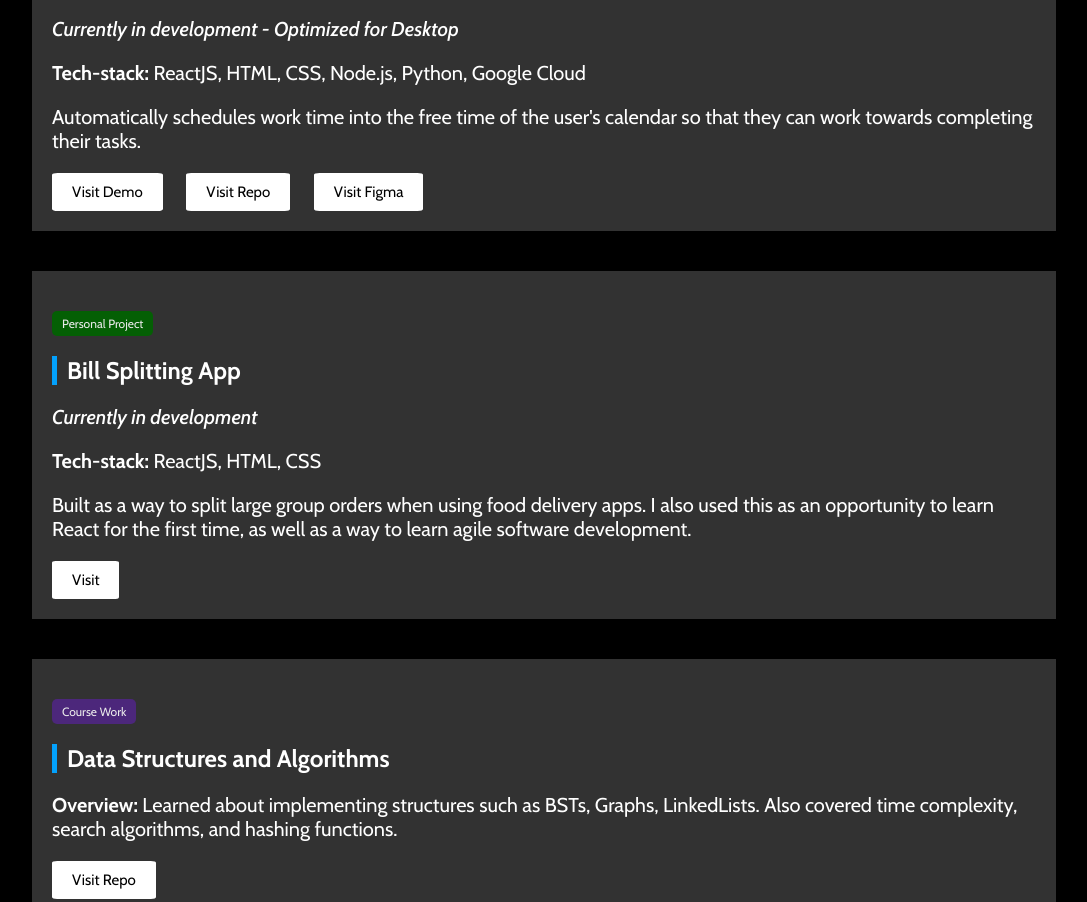
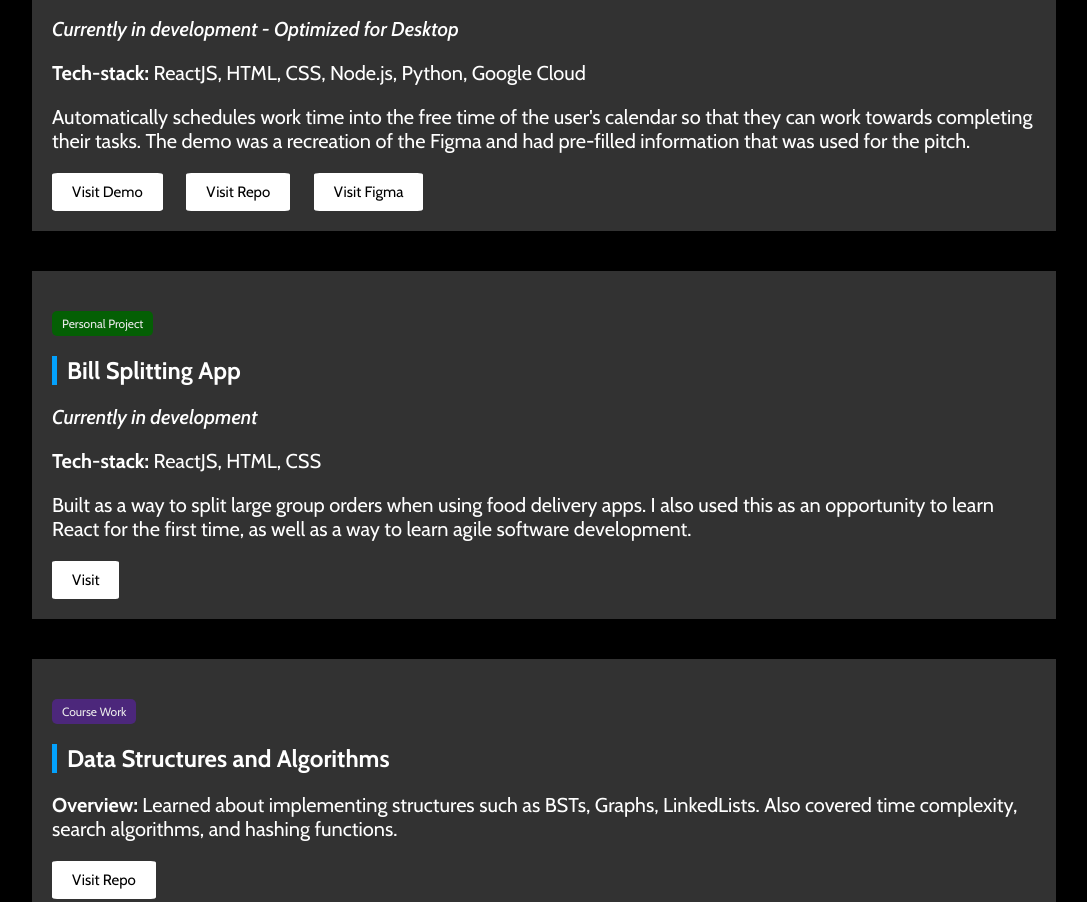
Before and after one commit to justinnzhang/madebyjustinzhang.github.io, a plain HTML site: page code.html in a window 1280 px wide. Shown: the part 1195-2097 px from the top of the page, without its empty margins (96-1183 px from the left). Drawn offline with nearby package versions, Linux system fonts and the light colour scheme.

Commit message:
Update code.html
Added another line of text

```diff
--- a/code.html
+++ b/code.html
@@ -56,7 +56,7 @@
                 <p><i>Currently in development - Optimized for Desktop</i></p>
                 <p><b>Tech-stack:</b> ReactJS, HTML, CSS, Node.js, Python, Google Cloud</p>
                 <p>
-                    Automatically schedules work time into the free time of the user's calendar so that they can work towards completing their tasks.
+                    Automatically schedules work time into the free time of the user's calendar so that they can work towards completing their tasks. The demo was a recreation of the Figma and had pre-filled information that was used for the pitch.
                 </p>
 
                 <button><a href="http://madebyjustinzhang.com/timeblockerhost" target="_blank">Visit Demo</a></button>
```
